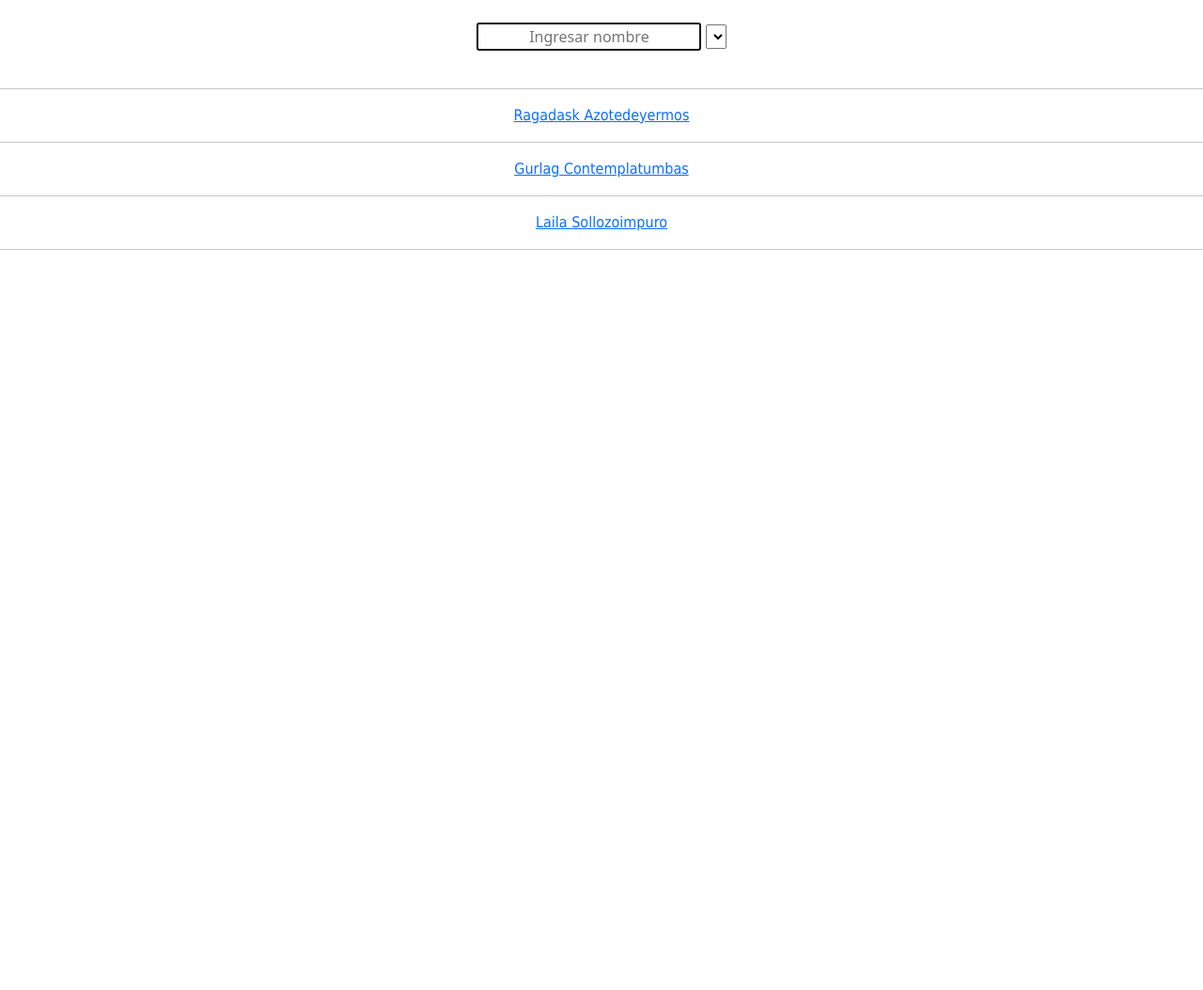
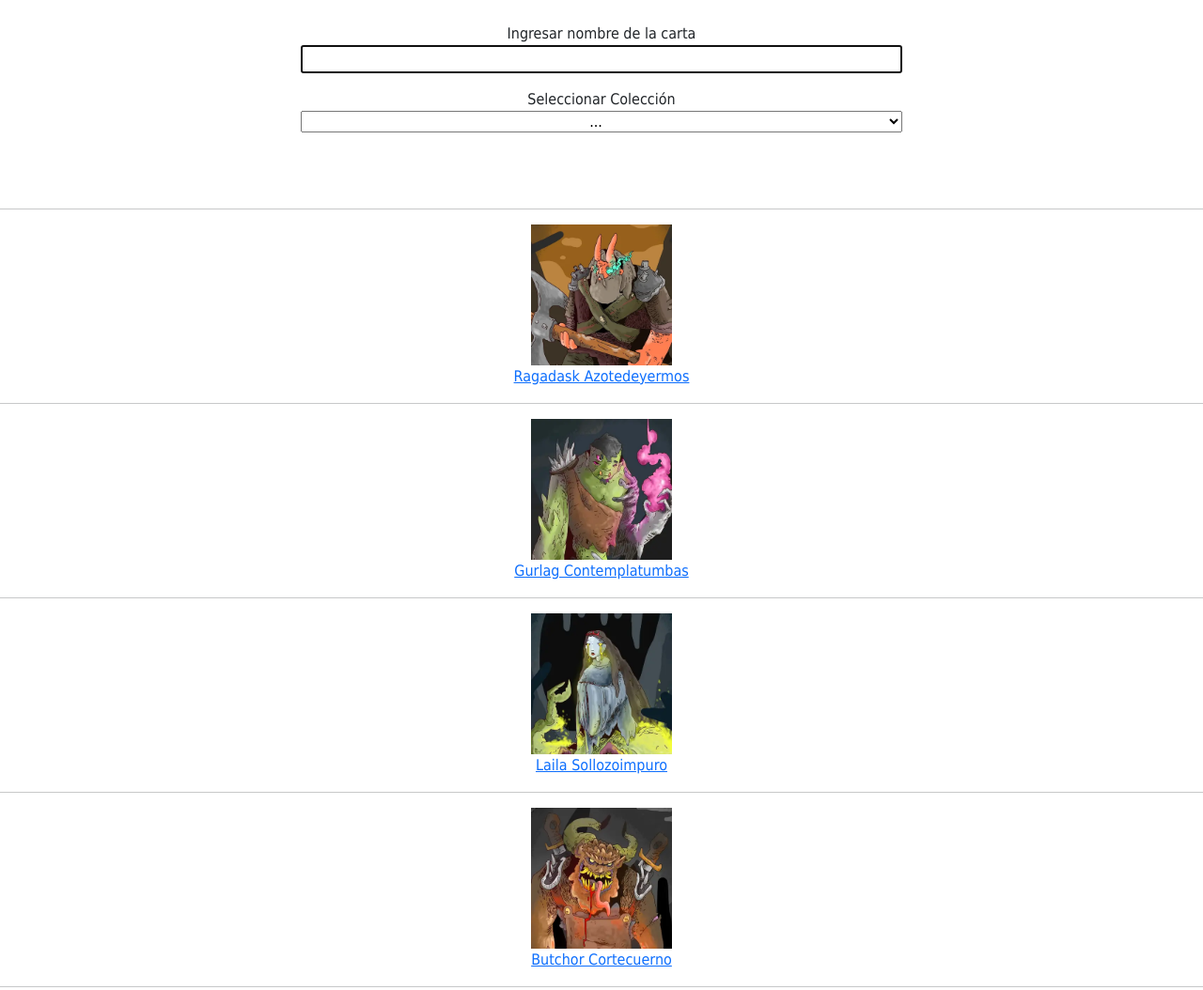
Before and after one commit to MatiasGLR/Atrum, a plain HTML site: page index.html in a window 1280 px wide. Shown: the top 1054 px of the page at 94% size. Before the commit the page ends 800 px from the top, so only its background shows below. Drawn offline with nearby package versions, Linux system fonts and the light colour scheme.

Commit message:
Mejora visual

```diff
--- a/dbjson.json
+++ b/dbjson.json
@@ -115,5 +115,122 @@
         "hab4color": "Blanco",
         "hab4colort": "Cualquiera",
         "hab4tipo": "Táctico"
+    },
+	{
+        "id": "butchorcortecuerno",
+        "nombre": "Butchor Cortecuerno",
+        "rareza": "Plata",
+        "coleccion": "Primera Edición",
+        "tienda": "",
+        "linktienda": "#",
+        "estado": "Funcional",
+        "numero": "4",
+        "numerode": "30",
+        "artista": "Nicolás Urse",
+        "especialidad": "Esqueleto",
+        "espcolor": "Amarillo",
+        "hab0nombre": "Lectura de Huesos",
+        "hab0desc": "Copia el tipo y efecto de un Poder de coste 0 de otro Reptante que esté preparado.",
+        "hab0color": "Amarillo",
+        "hab0colort": "Esqueleto",
+        "hab0tipo": "Táctico",
+        "hab1nombre": "Garras y Colmillos",
+        "hab1desc": "Haz 2 de daño a un oponente.",
+        "hab1color": "Violeta",
+        "hab1colort": "Bestia",
+        "hab1tipo": "Ataque",
+        "hab2nombre": "Torreón Viviente",
+        "hab2desc": "Prevén hasta 3 de daño de un Poder de Ataque.",
+        "hab2color": "Azul",
+        "hab2colort": "Golem",
+        "hab2tipo": "Defensa",
+        "hab3nombre": "Geiser de Cuerpos",
+        "hab3desc": "Roba 3 Esbirros del tope de la Fosa.",
+        "hab3color": "Blanco",
+        "hab3colort": "Cualquiera",
+        "hab3tipo": "Táctico",
+        "hab4nombre": "Exhumado Nocturno",
+        "hab4desc": "Busca tantos Esbirros del Vertedero como Esbirros tengas en la mano. Intercambia los de tu mano con los buscados.",
+        "hab4color": "Amarillo",
+        "hab4colort": "Esqueleto",
+        "hab4tipo": "Táctico"
+    },
+	{
+        "id": "alisonhalovenganza",
+        "nombre": "Alison Halovenganza",
+        "rareza": "Plata",
+        "coleccion": "Primera Edición",
+        "tienda": "",
+        "linktienda": "#",
+        "estado": "Funcional",
+        "numero": "5",
+        "numerode": "30",
+        "artista": "Nicolás Urse",
+        "especialidad": "Caídos",
+        "espcolor": "Rojo",
+        "hab0nombre": "Recluta Inspiradora",
+        "hab0desc": "Intercambia hasta 2 Esbirros de tu mano con Caídos que haya en cualquier Altar.",
+        "hab0color": "Rojo",
+        "hab0colort": "Caido",
+        "hab0tipo": "Táctico",
+        "hab1nombre": "Proyectil Espiritual",
+        "hab1desc": "Haz 1 de daño a un oponente.",
+        "hab1color": "Blanco",
+        "hab1colort": "Cualquiera",
+        "hab1tipo": "Ataque",
+        "hab2nombre": "Contrato Mercenario",
+        "hab2desc": "Haz 2 de daño a un oponente.",
+        "hab2color": "Rojo",
+        "hab2colort": "Caído",
+        "hab2tipo": "Táctico",
+        "hab3nombre": "Muro de Cadáveres",
+        "hab3desc": "Prevén hasta 4 de daño de un Poder de Ataque.",
+        "hab3color": "Verde",
+        "hab3colort": "Zombie",
+        "hab3tipo": "Defensa",
+        "hab4nombre": "Torreón Viviente",
+        "hab4desc": "Prevén hasta 5 de daño de un Poder de Ataque.",
+        "hab4color": "Azul",
+        "hab4colort": "Golem",
+        "hab4tipo": "Defensa"
+    },
+	{
+        "id": "gorthinvocaplagas",
+        "nombre": "Gorth Invocaplagas",
+        "rareza": "Bronce",
+        "coleccion": "Primera Edición",
+        "tienda": "",
+        "linktienda": "#",
+        "estado": "Funcional",
+        "numero": "6",
+        "numerode": "30",
+        "artista": "Nicolás Urse",
+        "especialidad": "Bestias",
+        "espcolor": "Violeta",
+        "hab0nombre": "Recluta Inspiradora",
+        "hab0desc": "Intercambia hasta 2 Esbirros de tu mano con Caídos que haya en cualquier Altar.",
+        "hab0color": "Rojo",
+        "hab0colort": "Caido",
+        "hab0tipo": "Táctico",
+        "hab1nombre": "Proyectil Espiritual",
+        "hab1desc": "Haz 1 de daño a un oponente.",
+        "hab1color": "Blanco",
+        "hab1colort": "Cualquiera",
+        "hab1tipo": "Ataque",
+        "hab2nombre": "Contrato Mercenario",
+        "hab2desc": "Haz 2 de daño a un oponente.",
+        "hab2color": "Rojo",
+        "hab2colort": "Caído",
+        "hab2tipo": "Táctico",
+        "hab3nombre": "Muro de Cadáveres",
+        "hab3desc": "Prevén hasta 4 de daño de un Poder de Ataque.",
+        "hab3color": "Verde",
+        "hab3colort": "Zombie",
+        "hab3tipo": "Defensa",
+        "hab4nombre": "Torreón Viviente",
+        "hab4desc": "Prevén hasta 5 de daño de un Poder de Ataque.",
+        "hab4color": "Azul",
+        "hab4colort": "Golem",
+        "hab4tipo": "Defensa"
     }
 ]
--- a/index.html
+++ b/index.html
@@ -13,6 +13,20 @@
 
         .Bronce {
             background-color: #CE8946;
+        }
+        .Plata {
+            background-color: #c4c4c4;
+        }
+        .Oro {
+            background-color: #f3e13a;
+        }
+        .Onix {
+            background-color: #303030;
+            color:white;
+        }
+        .Inobtenible {
+            background-color: #740000;
+            color:white;
         }
 
         .Rojo {
@@ -37,10 +51,20 @@
 </head>
 <body>
     <br>
-    <input type="text" id="input" placeholder="Ingresar nombre" autofocus>
-    <select name="edicion" id="edicion">
-        <option value=""></option>
-    </select>
+    <p>
+        <label for="input">Ingresar nombre de la carta</label><br>
+        <input class="w-50" id="input" autofocus>
+    </p>
+    <p>
+        <label for="edicion">Seleccionar Colección</label><br>
+        <select class="w-50" name="edicion" id="edicion" onchange="mostrarCartas()">
+            <option value="">...</option>
+            <option value="Primera Edición">Primera Edición</option>
+            <option value="Exclusiva">Exclusivas</option>
+            <option value="Capitulo 1">Capitulo I</option>
+            <option value="Capitulo 2">Capitulo II</option>
+        </select>
+    </p>
     <br><br><hr>
     <div id="display-data"></div>
     <script src="./script.js"></script>
--- a/script.js
+++ b/script.js
@@ -1,6 +1,7 @@
 const apiEndPoint = "./dbjson.json";
 const display = document.querySelector("#display-data");
 const input = document.querySelector("#input");
+const edicion = document.querySelector("#edicion");
 
 const getData = async () => {
     const res = await fetch(apiEndPoint);
@@ -14,10 +15,14 @@ const mostrarCartas = async () => {
     const payload = await getData();
 
     let dataDisplay = payload.filter((carta) => {
-        if(query_nombre === "") { return carta }
-        else {
-            if(carta.nombre.toLowerCase().includes(query_nombre.toLowerCase())) {return carta}
+        let yes = 0;
+        if(query_nombre === "") yes = 1;
+        else if(carta.nombre.toLowerCase().includes(query_nombre.toLowerCase())) yes = 1; else return 0;
+
+        if(edicion.value != "") {
+            if(carta.coleccion.toLowerCase().includes(edicion.value.toLowerCase())) yes = 1; else return 0;
         }
+        if(yes == 1) return carta;
     }).map((object) => {
         const {id, nombre, rareza, coleccion, tienda, linktienda, estado, numero, numerode, artista,
             hab0nombre,hab0desc,hab0color,hab0colort,hab0tipo,hab1nombre,hab1desc,hab1color,hab1colort,hab1tipo,
@@ -29,9 +34,14 @@ const mostrarCartas = async () => {
         else tiendastring = `<b>Tienda:</b> <a href="`+ linktienda +`">` + tienda +`</a><br>`
         return `
         <div class="titulo">
-            <p><a class="" data-bs-toggle="collapse" href="#`+id+`" role="button" aria-expanded="false" aria-controls="`+id+`">`+ nombre +`</a></p>
+            <p>
+                <a class="" data-bs-toggle="collapse" href="#`+id+`" role="button" aria-expanded="false" aria-controls="`+id+`">
+                    <img style="width:150px" src="./Cartas/`+id+`.webp" alt=""><br>
+                    `+ nombre +`
+                </a>
+            </p>
             <div class="collapse" id="`+id+`">
-                <img style="width:200px" src="./Cartas/`+id+`.webp" alt=""><br>
+
                 <b>Rareza:</b> <x class="`+rareza+`">` + rareza +`</x><br>
                 <b>Colección:</b> ` + coleccion +` (`+numero+`/`+numerode+`)<br>
                 `+ tiendastring +`
```
Also changed, not shown: Cartas/alisonhalovenganza.webp (added), Cartas/butchorcortecuerno.webp (added), Cartas/gorthinvocaplagas.webp (added).
